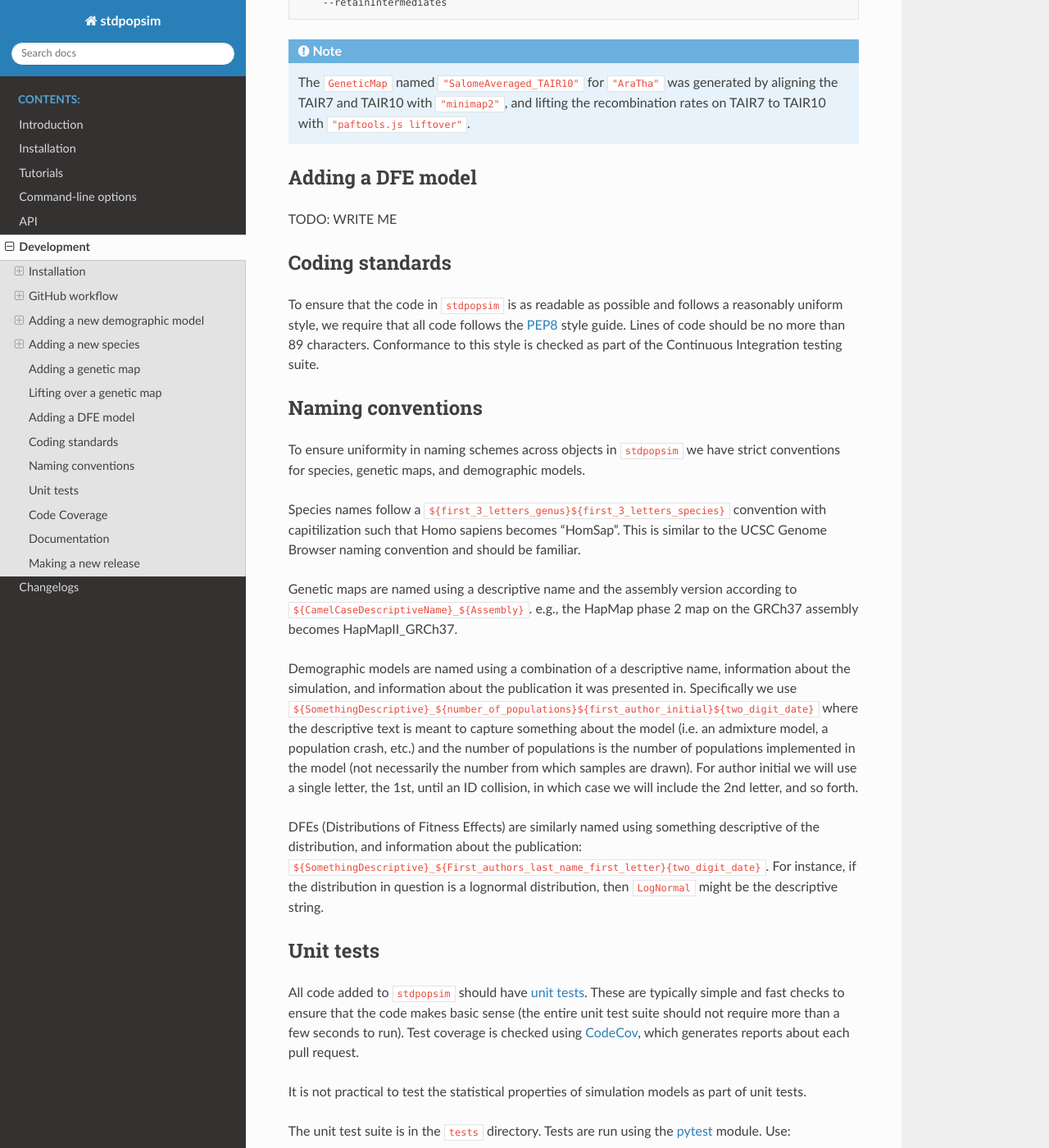
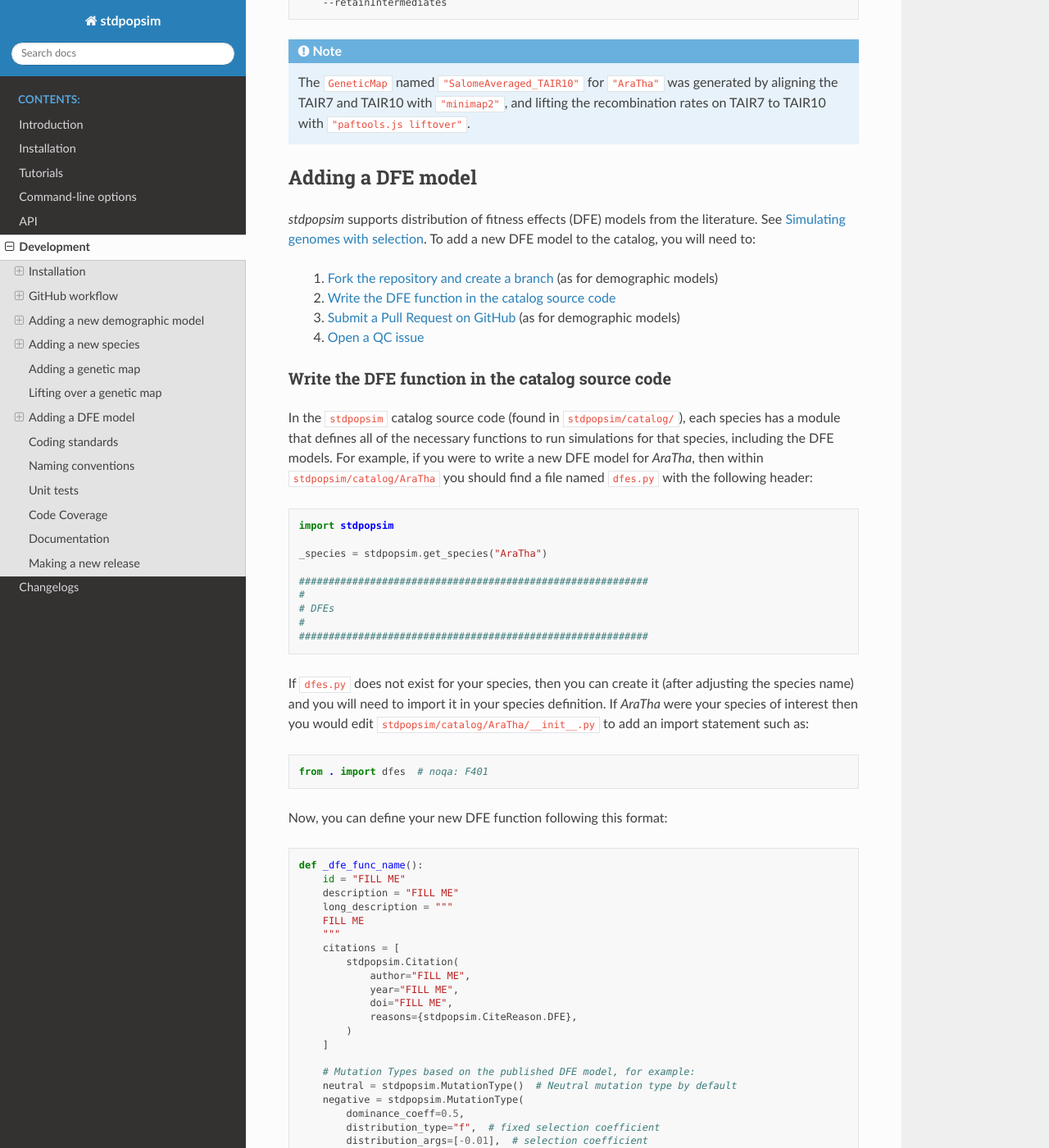
Before and after one commit to popsim-consortium/stdpopsim, a Sphinx documentation site: the page built from docs/development.rst, in a window 1280 px wide and 1400 px high, scrolled down 20532 px. Shown: the whole window at 82% size. Built offline with Sphinx 7.4.7 and the Read the Docs theme 2.0.0, drawn with Linux system fonts in a browser that asks for light colours; pages that are not in the unit, such as notebooks, are missing from menus; some of the changed text lies outside the part shown.

Commit message:
docs for adding DFE (#1359)
* docs for adding DFE

* fix

* fixes

Co-authored-by: Murillo Rodrigues <murillor@dyn-10-108-38-21.wless.uoregon.edu>
Co-authored-by: Murillo Rodrigues <murillor@Murillos-MacBook-Pro.local>

```diff
--- a/docs/conf.py
+++ b/docs/conf.py
@@ -71,7 +71,7 @@
 #
 # This is also used if you do content translation via gettext catalogs.
 # Usually you set "language" from the command line for these cases.
-language = None
+language = "en"
 
 # List of patterns, relative to source directory, that match files and
 # directories to ignore when looking for source files.
--- a/docs/development.rst
+++ b/docs/development.rst
@@ -1122,8 +1122,119 @@
 Adding a DFE model
 ******************
 
-TODO: WRITE ME
+`stdpopsim` supports distribution of fitness effects (DFE) models from the
+literature. See :ref:`sec_simulating_sel`. To add a new DFE model to
+the catalog, you will need to:
 
+    1. `Fork the repository and create a branch`_ (as for demographic models)
+
+    2. `Write the DFE function in the catalog source code`_
+
+    3. `Submit a Pull Request on GitHub`_ (as for demographic models)
+
+    4. `Open a QC issue`_
+
+---------------------------------------------------
+Write the DFE function in the catalog source code
+---------------------------------------------------
+
+In the ``stdpopsim`` catalog source code (found in ``stdpopsim/catalog/``),
+each species has a module that defines all of the necessary functions to run
+simulations for that species, including the DFE models. For example, if you
+were to write a new DFE model for `AraTha`, then within ``stdpopsim/catalog/AraTha``
+you should find a file named ``dfes.py`` with the following header:
+
+.. code-block:: python
+
+    import stdpopsim
+
+    _species = stdpopsim.get_species("AraTha")
+
+    ###########################################################
+    #
+    # DFEs
+    #
+    ###########################################################
+
+If ``dfes.py`` does not exist for your species, then you can create it
+(after adjusting the species name) and you will need to import it in your species
+definition. If `AraTha` were your species of interest then you would edit
+``stdpopsim/catalog/AraTha/__init__.py`` to add an import statement such as:
+
+.. code-block:: python
+
+    from . import dfes  # noqa: F401
+
+Now, you can define your new DFE function following this format:
+
+.. code-block:: python
+
+    def _dfe_func_name():
+        id = "FILL ME"
+        description = "FILL ME"
+        long_description = """
+        FILL ME
+        """
+        citations = [
+            stdpopsim.Citation(
+                author="FILL ME",
+                year="FILL ME",
+                doi="FILL ME",
+                reasons={stdpopsim.CiteReason.DFE},
+            )
+        ]
+
+        # Mutation Types based on the published DFE model, for example:
+        neutral = stdpopsim.MutationType()  # Neutral mutation type by default
+        negative = stdpopsim.MutationType(
+            dominance_coeff=0.5,
+            distribution_type="f",  # fixed selection coefficient
+            distribution_args=[-0.01],  # selection coefficient
+        )
+        positive = stdpopsim.MutationType(
+            dominance_coeff=0.5,
+            distribution_type="f",
+            distribution_args=[0.01],
+        )
+        # Defining some example proportions of each mutation type
+        p_neutral = 0.7
+        p_negative = 0.299
+        p_positive = 1 - p_neutral - p_negative
+
+        # Example return statement for this example DFE with three mutation types.
+        return stdpopsim.DFE(
+            id=id,
+            description=description,
+            long_description=long_description,
+            mutation_types=[neutral, negative, positive],
+            proportions=[p_neutral, p_negative, p_positive],
+            citations=citations,
+        )
+
+
+    _species.add_dfe(_dfe_func_name())
+
+See the detailed documentation of :class:`stdpopsim.DFE`
+and :class:`stdpopsim.MutationType`.
+
+---------------------------------------------------
+Open a QC issue
+---------------------------------------------------
+
+Open a new issue requesting a quality control check on your newly implemented
+DFE model. You should structure the issue as follows:
+
+    1. **PR for new model:**
+
+    2. **Original paper:**
+
+    3. **Parameter values:**
+
+    4. **Potential issues:**
+
+    5. **QC'er requests:**
+
+The QC process or DFEs follows that of demographic models (see `Demographic model review process`_).
 
 ****************
 Coding standards
--- a/docs/tutorial.rst
+++ b/docs/tutorial.rst
@@ -275,6 +275,8 @@
 See the SLiM manual and/or
 `Urrichio & Hernandez (2014) <https://www.genetics.org/content/197/1/221.short>`__
 for more discussion.
+
+.. _sec_simulating_sel:
 
 Simulating genomes with selection
 ---------------------------------
```
